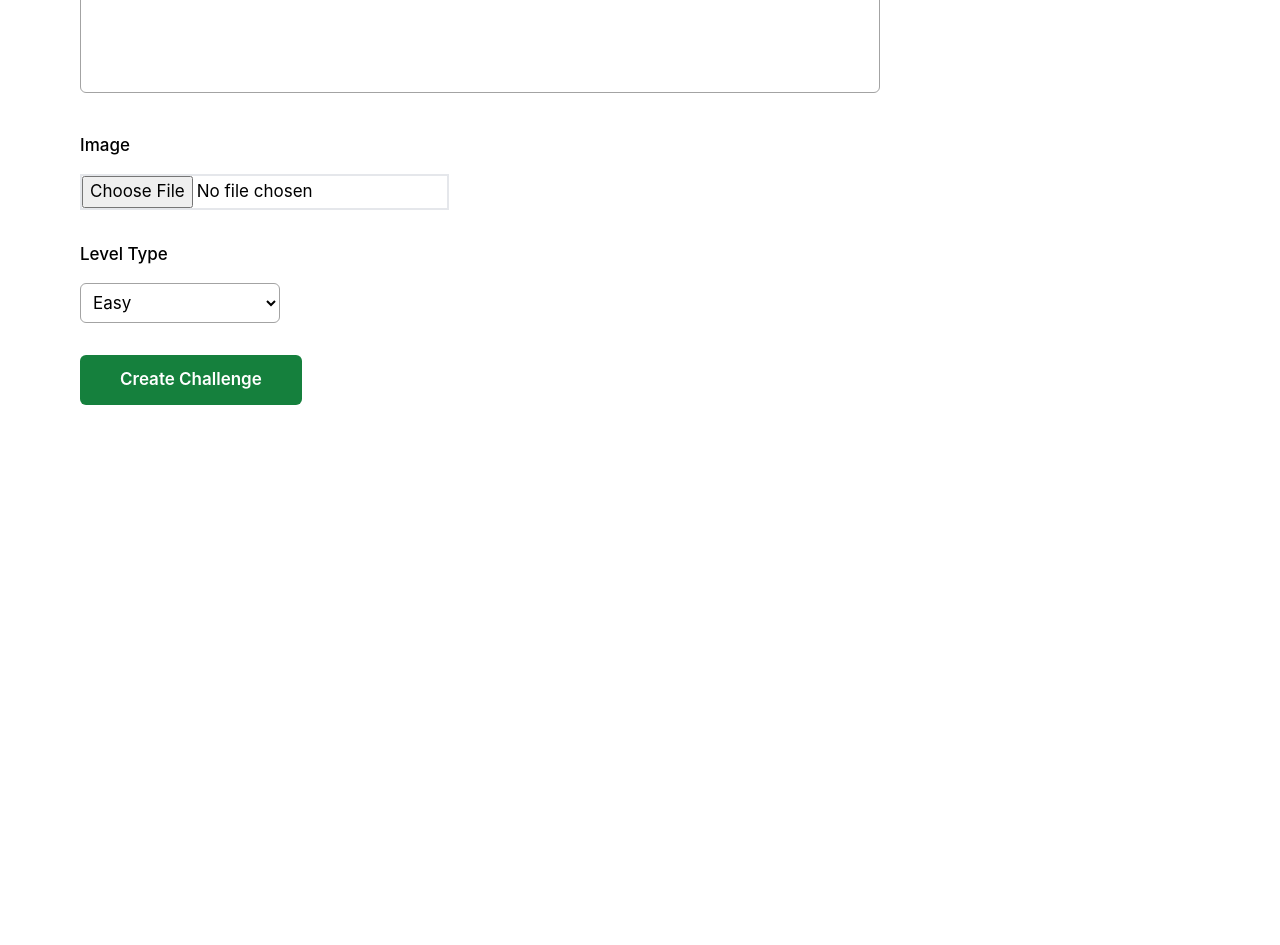
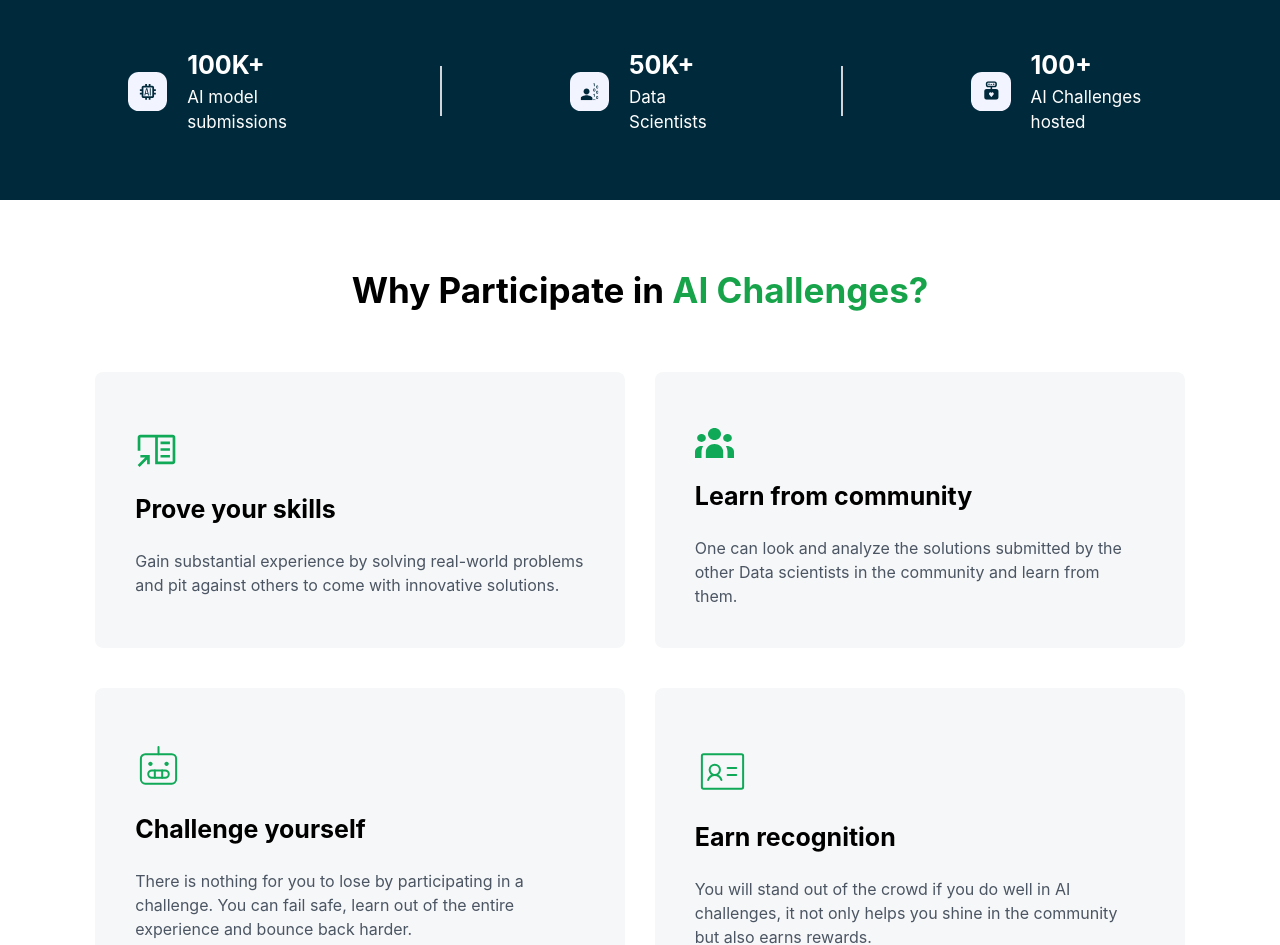
Before and after one commit to AmritHimanshu/Hackathon-Assignment-AI-Planet, a React (Create React App) app in the folder client/: page / in a window 1280 px wide. Shown: the part 820-1765 px from the top of the page. Before the commit the page ends 1265 px from the top, so only its background shows below. Built offline with nearby package versions, Linux system fonts and the light colour scheme.

Commit message:
created challengelist page

```diff
--- a/client/src/App.tsx
+++ b/client/src/App.tsx
@@ -1,10 +1,12 @@
 import React from 'react';
-import CreateChallenge from './components/CreateChallenge';
+// import CreateChallenge from './components/CreateChallenge';
+import ChallengesList from './components/ChallengesList';
 
 function App() {
     return (
       <div className="">
-        <CreateChallenge />
+        {/* <CreateChallenge /> */}
+        <ChallengesList />
       </div>
     );
 }
--- /dev/null
+++ b/client/src/components/ChallengesList.tsx
@@ -0,0 +1,97 @@
+import React from 'react';
+
+function ChallengesList() {
+
+    const reasons = [{
+        imagePath:'/assets/icons/carbon_notebook-reference.svg',
+        title:'Prove your skills',
+        description:'Gain substantial experience by solving real-world problems and pit against others to come with innovative solutions.',
+    },{
+        imagePath:'/assets/icons/Vector.svg',
+        title:'Learn from community',
+        description:'One can look and analyze the solutions submitted by the other Data scientists in the community and learn from them.',
+    },{
+        imagePath:'/assets/icons/Robot.svg',
+        title:'Challenge yourself',
+        description:'There is nothing for you to lose by participating in a challenge. You can fail safe, learn out of the entire experience and bounce back harder.',
+    },{
+        imagePath:'/assets/icons/IdentificationCard.svg',
+        title:'Earn recognition',
+        description:'You will stand out of the crowd if you do well in AI challenges, it not only helps you shine in the community but also earns rewards.',
+    }];
+
+    return (
+        <div>
+            <div className='px-20 py-5 font-semibold text-[18px]'>
+                DPhi
+            </div>
+
+            <div className='p-32 bg-[#003145] text-white flex justify-evenly'>
+                <div className='w-[705px]'>
+                    <h1 className='pl-16 border-l-[10px] border-yellow-500 box-border text-[52px] font-bold'>Accelerate Innovation with Global AI Challenges</h1>
+                    <p className='px-16 py-10 text-[20px]'>
+                        AI Challenges at DPhi simulate real-world problems. It is a great place to put your AI/Data Science skills to test on diverse datasets allowing you to faster learning through competitions.
+                    </p>
+                    <button className='ml-16 px-5 py-2 text-[20px] font-semibold rounded-md bg-white text-[#003145]'>Create Challenge</button>
+                </div>
+
+                <div>
+                    <img src="/assets/icons/PicsArt_04-14-04.42 1.svg" alt="My Icon" />
+                </div>
+            </div>
+
+            <div className='bg-[#002A3B] text-white py-16 flex items-center justify-center'>
+                <div className='flex items-center justify-between space-x-5 px-32'>
+                    <div>
+                        <img src="/assets/icons/Group 1000002515.svg" alt="" />
+                    </div>
+                    <div>
+                        <h2 className='font-bold text-[25px]'>100K+</h2>
+                        <p className='text-[17px]'>AI model submissions</p>
+                    </div>
+                </div>
+                <hr className='border-[1px] border-gray-300 h-[50px]'/>
+                <div className='flex items-center justify-between space-x-5 px-32'>
+                    <div>
+                        <img src="/assets/icons/Group 1000002516.svg" alt="" />
+                    </div>
+                    <div>
+                        <h2 className='font-bold text-[25px]'>50K+</h2>
+                        <p className='text-[17px]'>Data Scientists</p>
+                    </div>
+                </div>
+                <hr className='border-[1px] border-gray-300 h-[50px]'/>
+                <div className='flex items-center justify-between space-x-5 px-32'>
+                    <div>
+                        <img src="/assets/icons/Group 1000002518.svg" alt="" />
+                    </div>
+                    <div>
+                        <h2 className='font-bold text-[25px]'>100+</h2>
+                        <p className='text-[17px]'>AI Challenges hosted</p>
+                    </div>
+                </div>
+            </div>
+
+            <div className='px-20 py-16'>
+                <div className='text-center text-[35px] font-bold mb-14'>
+                    Why Participate in <span className='text-green-600'>AI Challenges?</span>
+                </div>
+                <div className='grid grid-cols-2 gap-y-10 place-items-center w-[1119px] m-auto'>
+                    {
+                        reasons.map((reason,index)=>(
+                            <div className='py-14 px-10 bg-gray-100/70 rounded-lg w-[530px] h-[276px] space-y-5'>
+                                <div>
+                                    <img src={reason.imagePath} alt="" />
+                                </div>
+                                <div className='font-bold text-[25px]'>{reason.title}</div>
+                                <p className='text-[16px] text-gray-600'>{reason.description}</p>
+                            </div>
+                        ))
+                    }
+                </div>
+            </div>
+        </div>
+    )
+}
+
+export default ChallengesList
```
